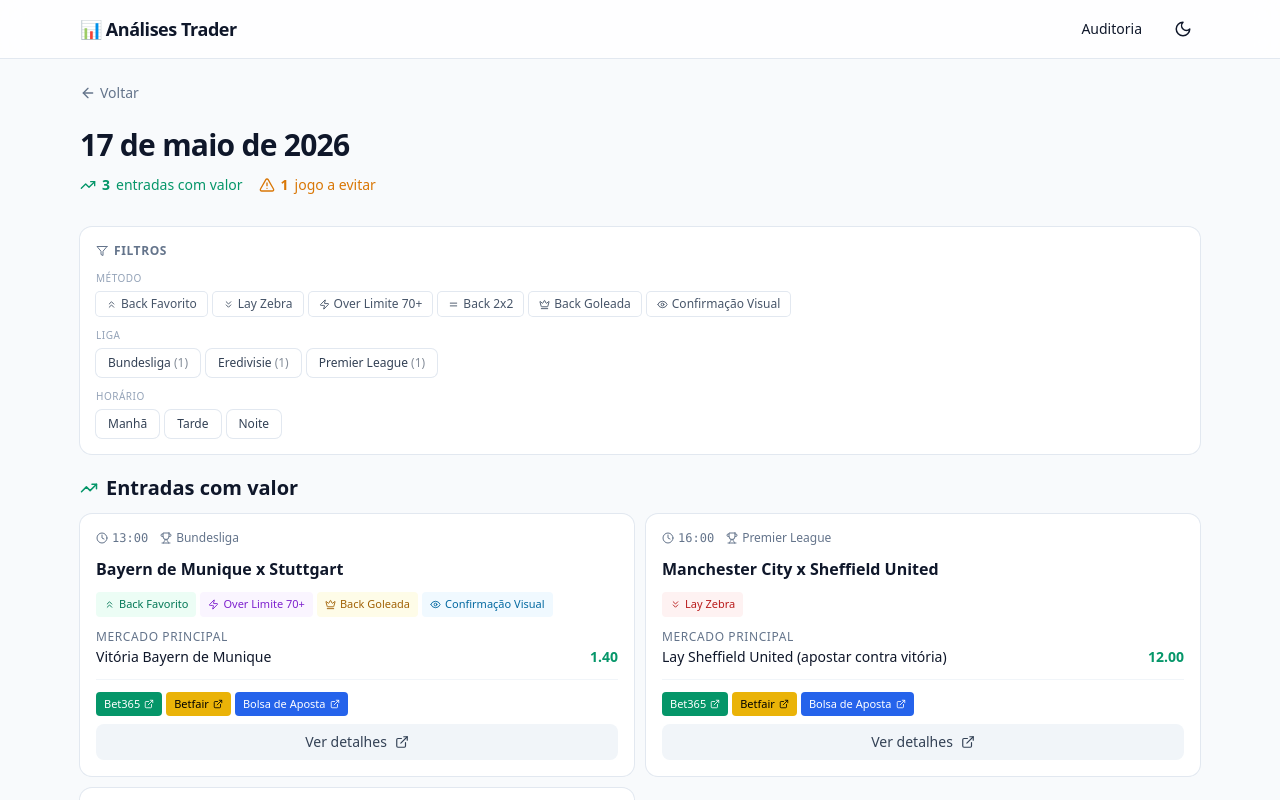
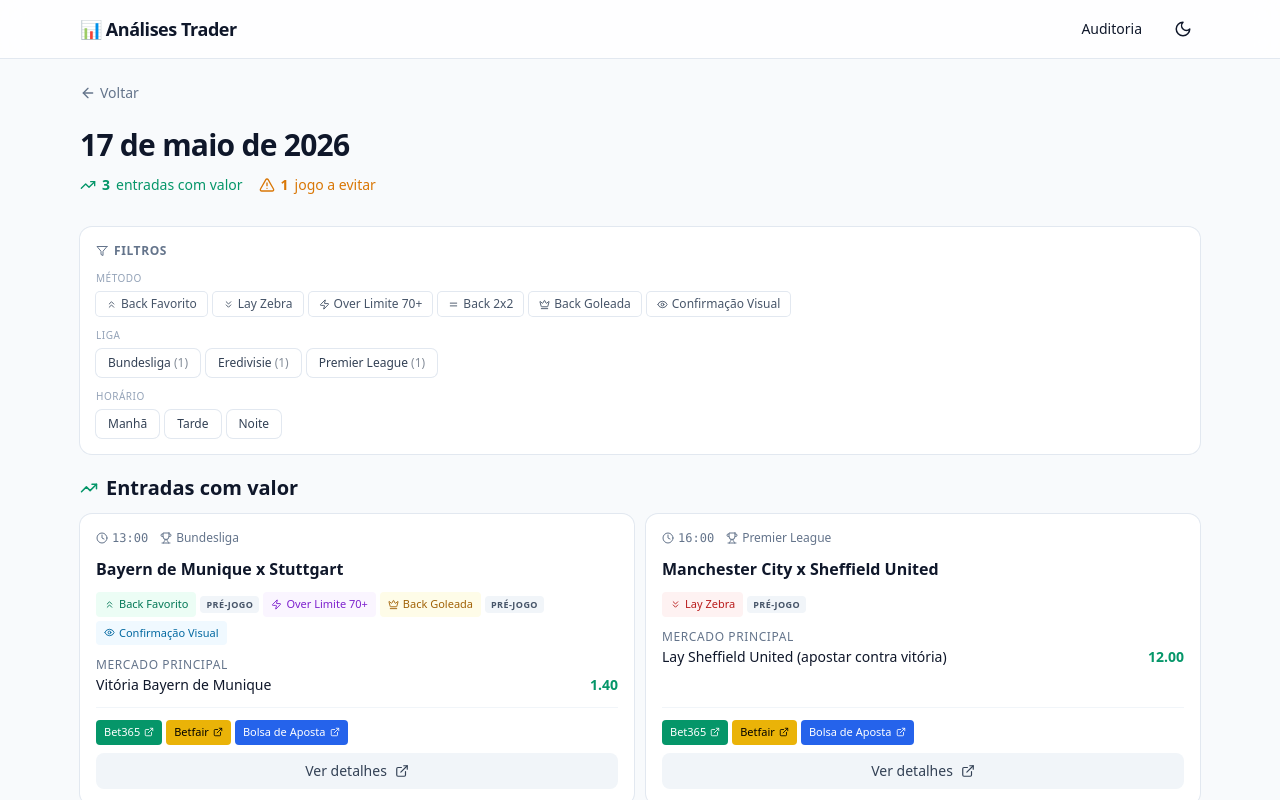
Before and after one commit to trader-viking/analisefb, a Next.js app: page /relatorio/2026-05-17/ in a window 1280 px wide. Shown: the top 800 px of the page. Built offline with nearby package versions, Linux system fonts and the light colour scheme.

Commit message:
Tag de modo (pre-jogo / ao vivo) + criterio claro do Gemini

```diff
--- a/app/relatorio/[slug]/[entrada]/page.tsx
+++ b/app/relatorio/[slug]/[entrada]/page.tsx
@@ -6,7 +6,7 @@
   ChevronsUp, ChevronsDown, Equal, Crown,
 } from 'lucide-react';
 import { getEntrada, listarRelatorios, entradaSlug } from '@/lib/relatorios';
-import { BadgeMetodo, metodosAtivos } from '@/components/BadgeMetodo';
+import { BadgeMetodo, metodosAtivos, modoDoMetodo } from '@/components/BadgeMetodo';
 import BotoesAposta from '@/components/BotoesAposta';
 
 export function generateStaticParams() {
@@ -87,7 +87,12 @@
           return (
             <div className="flex flex-wrap gap-1.5 mb-4">
               {metodos.map((m) => (
-                <BadgeMetodo key={m} metodo={m} size="md" />
+                <BadgeMetodo
+                  key={m}
+                  metodo={m}
+                  modo={modoDoMetodo(entrada, m)}
+                  size="md"
+                />
               ))}
             </div>
           );
--- a/components/BadgeMetodo.tsx
+++ b/components/BadgeMetodo.tsx
@@ -1,5 +1,7 @@
-import { Zap, Eye, ChevronsUp, ChevronsDown, Equal, Crown } from 'lucide-react';
+import { Zap, Eye, ChevronsUp, ChevronsDown, Equal, Crown, Clock, Radio } from 'lucide-react';
 import type { Entrada } from '@/lib/relatorios';
+
+// ... (mantém o código atual de METODOS_INFO etc)
 
 type Metodo = {
   key: keyof Entrada | 'confirmacao_visual';
@@ -83,7 +85,36 @@
   return result;
 }
 
-export function BadgeMetodo({ metodo, size = 'sm' }: { metodo: string; size?: 'sm' | 'md' }) {
+// Retorna o "modo" de um método específico (pre_jogo / ao_vivo) ou null
+export function modoDoMetodo(entrada: Entrada, metodo: string): string | null {
+  const map: Record<string, any> = {
+    back_favorito: entrada.back_favorito,
+    lay_zebra: entrada.lay_zebra,
+    over_limite_70: entrada.over_limite_70,
+    back_2x2: entrada.back_2x2,
+    back_goleada: entrada.back_goleada,
+  };
+  // Over Limite 70+ é sempre ao vivo (não mostra tag)
+  if (metodo === 'over_limite_70') return null;
+  // Confirmação Visual é sempre ao vivo (não mostra tag)
+  if (metodo === 'confirmacao_visual') return null;
+  const obj = map[metodo];
+  if (!obj) return null;
+  const m = obj.modo;
+  if (m === 'pre_jogo' || m === 'pre-jogo' || m === 'pré-jogo' || m === 'prejogo') return 'pre_jogo';
+  if (m === 'ao_vivo' || m === 'ao-vivo' || m === 'aovivo' || m === 'live') return 'ao_vivo';
+  return null;
+}
+
+export function BadgeMetodo({
+  metodo,
+  modo,
+  size = 'sm',
+}: {
+  metodo: string;
+  modo?: string | null;
+  size?: 'sm' | 'md';
+}) {
   const info = METODOS_INFO[metodo];
   if (!info) return null;
   const cls =
@@ -91,11 +122,46 @@
       ? 'px-2.5 py-1 text-xs'
       : 'px-2 py-1 text-[11px]';
   return (
-    <div
-      className={`inline-flex items-center gap-1 font-medium rounded ${cls} ${info.cor_bg} ${info.cor_text}`}
-    >
-      {info.icone}
-      {info.label}
+    <div className="inline-flex items-center gap-1">
+      <div
+        className={`inline-flex items-center gap-1 font-medium rounded ${cls} ${info.cor_bg} ${info.cor_text}`}
+      >
+        {info.icone}
+        {info.label}
+      </div>
+      {modo && <BadgeModo modo={modo} size={size} />}
     </div>
   );
 }
+
+export function BadgeModo({
+  modo,
+  size = 'sm',
+}: {
+  modo: string;
+  size?: 'sm' | 'md';
+}) {
+  const cls = size === 'md' ? 'px-2 py-1 text-[10px]' : 'px-1.5 py-0.5 text-[9px]';
+  if (modo === 'ao_vivo') {
+    return (
+      <div
+        className={`inline-flex items-center gap-1 font-semibold uppercase tracking-wider rounded ${cls} bg-red-600 text-white animate-pulse`}
+        title="Entrada ao vivo"
+      >
+        <span className="w-1.5 h-1.5 rounded-full bg-white"></span>
+        Ao vivo
+      </div>
+    );
+  }
+  return (
+    <div
+      className={`inline-flex items-center gap-1 font-semibold uppercase tracking-wider rounded ${cls} bg-ink-100 text-ink-600 dark:bg-ink-800 dark:text-ink-300`}
+      title="Entrada pré-jogo"
+    >
+      Pré-jogo
+    </div>
+  );
+}
+
+// =====================================================================
+// Helpers de MODO (pré-jogo / ao vivo) por entrada
--- a/components/ListaEntradas.tsx
+++ b/components/ListaEntradas.tsx
@@ -5,7 +5,7 @@
 import {
   ExternalLink, TrendingUp, Clock, Trophy, Filter, X,
 } from 'lucide-react';
-import { BadgeMetodo, metodosAtivos, METODOS_INFO } from '@/components/BadgeMetodo';
+import { BadgeMetodo, metodosAtivos, METODOS_INFO, modoDoMetodo } from '@/components/BadgeMetodo';
 import BotoesApostaMini from '@/components/BotoesApostaMini';
 import type { Entrada } from '@/lib/relatorios';
 
@@ -276,7 +276,13 @@
 
                 {mAtivos.length > 0 && (
                   <div className="flex flex-wrap gap-1">
-                    {mAtivos.map(m => <BadgeMetodo key={m} metodo={m} />)}
+                    {mAtivos.map(m => (
+                      <BadgeMetodo
+                        key={m}
+                        metodo={m}
+                        modo={modoDoMetodo(entrada, m)}
+                      />
+                    ))}
                   </div>
                 )}
 
```
